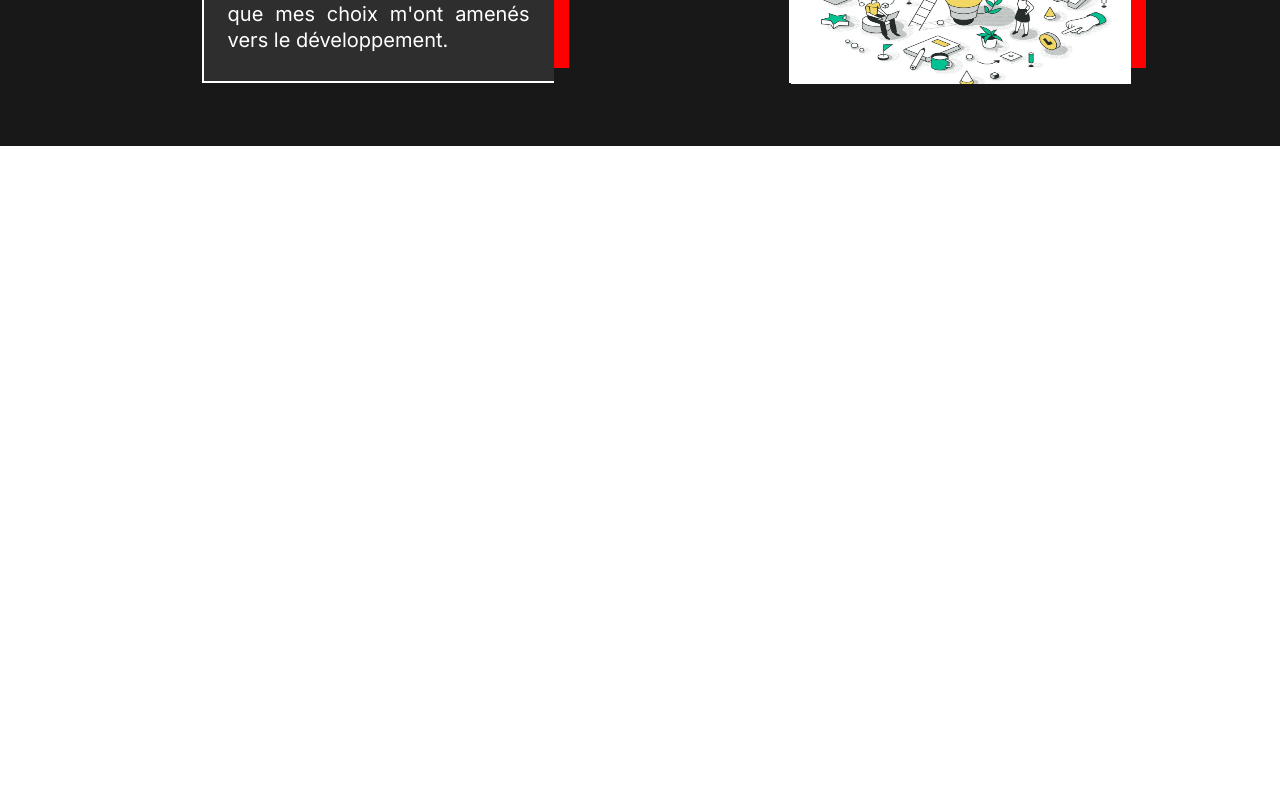
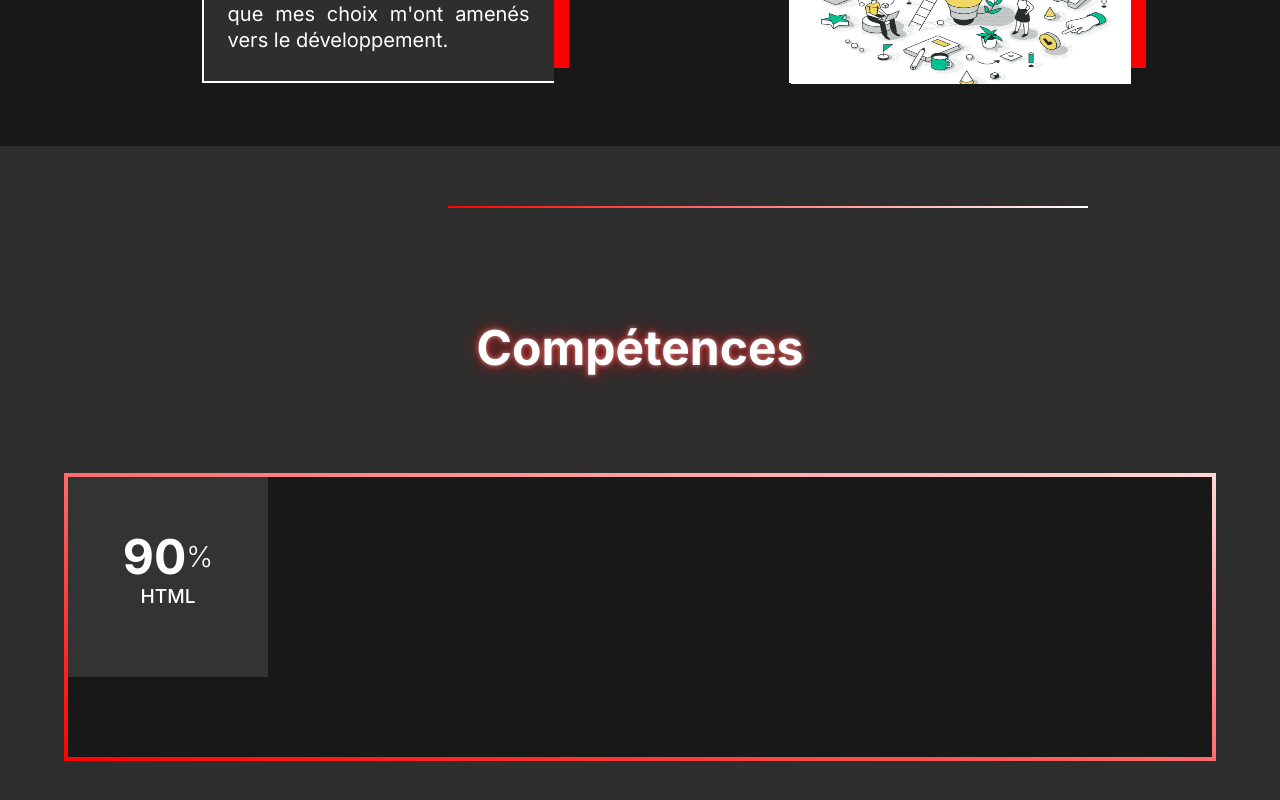
Before and after one commit to Charl2fde/PortfolioNext, a Next.js app in the folder portoflionext/: page / in a window 1280 px wide. Shown: the part 1690-2490 px from the top of the page. Before the commit the page ends 1836 px from the top, so only its background shows below. Built offline with nearby package versions, Linux system fonts and the light colour scheme.

Commit message:
📦 NEW: skills Effects

```diff
--- /dev/null
+++ b/portoflionext/src/components/skills/html.tsx
@@ -0,0 +1,21 @@
+// pages/MonComposant.tsx
+
+import React, { useEffect } from 'react';
+import styles from '@/styles/html.module.css';
+import skillsEffects from '@/utils/skillsEffects'
+
+const Html = () => {
+    return (
+        <div className={styles.compétences}>
+            <div className={styles.rating}>
+                <h2>
+                    <span className={styles.counter} data-target="90">90</span><sup>%</sup>
+                    <p>HTML</p>
+                </h2>
+            </div>
+            <skillsEffects/>
+        </div>
+    );
+};
+
+export default Html;
--- a/portoflionext/src/pages/index.tsx
+++ b/portoflionext/src/pages/index.tsx
@@ -3,6 +3,7 @@ import { Inter } from "next/font/google";
 import styles from "@/styles/Home.module.css";
 import NavBar from "@/components/navbar";
 import Separator from "@/components/separator";
+import Html from "@/components/skills/html";
 
 const inter = Inter({ subsets: ["latin"] });
 
@@ -10,7 +11,7 @@ export default function Home() {
   return (
     <>
       <Head>
-        <title>Create Next App</title>
+        <title>Charles de Feligonde</title>
         <meta name="description" content="Generated by create next app" />
         <meta name="viewport" content="width=device-width, initial-scale=1" />
         <link rel="icon" href="/favicon.ico" />
@@ -62,7 +63,7 @@ export default function Home() {
               <div className={styles["flip-card"]}>
                 <div className={styles["flip-card-inner"]}>
                   <div className={styles["flip-card-front"]}>
-                  <h1>Persévérant</h1>
+                    <h1>Persévérant</h1>
                     <img src="images/persévérance.jpg" alt="curieux" width={340} height={160} />
                   </div>
                   <div className={styles["flip-card-back"]}>
@@ -75,7 +76,7 @@ export default function Home() {
               <div className={styles["flip-card"]}>
                 <div className={styles["flip-card-inner"]}>
                   <div className={styles["flip-card-front"]}>
-                  <h1>Curieux</h1>
+                    <h1>Curieux</h1>
                     <img src="images/curieux.jpg" alt="curieux" width={340} height={160} />
                   </div>
                   <div className={styles["flip-card-back"]}>
@@ -88,7 +89,7 @@ export default function Home() {
               <div className={styles["flip-card"]}>
                 <div className={styles["flip-card-inner"]}>
                   <div className={styles["flip-card-front"]}>
-                  <h1>Créatif</h1>
+                    <h1>Créatif</h1>
                     <img src="images/créativité.webp" alt="Avatar" width={340} height={160} />
                   </div>
                   <div className={styles["flip-card-back"]}>
@@ -100,6 +101,17 @@ export default function Home() {
             </section>
           </div>
         </section>
+        <section className={styles.containerCompétences}>
+          <Separator />
+          <div className={styles.titleCompétences}>
+            <h1>Compétences</h1>
+          </div>
+          <div className={styles.compétencesFade}>
+            <div className={styles.compétencesBg}>
+              <Html/>
+            </div>
+          </div>
+        </section>
       </main>
     </>
   );
--- a/portoflionext/src/styles/Home.module.css
+++ b/portoflionext/src/styles/Home.module.css
@@ -201,3 +201,35 @@
 .flip-card-back p {
     padding: 4% 6%;
 }
+
+/* compétences */
+
+.containerCompétences {
+    height: 60rem;
+    width: 100%;
+    background-color: rgb(46, 46, 46);
+    padding-top: 60px;
+}
+
+.titleCompétences {
+    text-align: center;
+    font-size: 2rem;
+    margin-top: 110px;
+    color: rgb(255, 255, 255);
+    text-shadow: 0px 0px 5px rgba(255, 255, 255, 0.5),
+        0 0 10px rgba(255, 0, 0, 0.5),
+        0 0 20px rgba(255, 0, 0, 0.5);
+}
+
+.compétencesFade {
+    height: 280px;
+    background-image: linear-gradient(to top right, rgb(255, 0, 0), rgb(255, 215, 215));;
+    margin: 6rem 5%;
+    padding:4px 4px ;
+}
+
+.compétencesBg {
+    height: 100%;
+    width: 100%;
+    background: rgb(24, 24, 24);
+}
--- /dev/null
+++ b/portoflionext/src/styles/html.module.css
@@ -0,0 +1,56 @@
+.compétences {
+    position: relative;
+    width: 200px;
+    height: 200px;
+}
+
+.compétences .rating {
+    position: relative;
+    width: 100%;
+    height: 100%;
+    background: #333;
+}
+
+.compétences .rating .block {
+    position: absolute;
+    width: 2px;
+    height: 5px;
+    background: #000000;
+    left: 50%;
+    transform-origin: 50% 100px;
+    opacity: 0;
+    animation: animate 0.1s linear forwards;
+}
+@keyframes animate{
+    to{
+        opacity: 1;
+    }
+}
+
+.compétences .rating .block:nth-child(-n+91){
+    background: #f00;
+    box-shadow: 0 0 15px rgb(197, 0, 0)
+                0 0 30px rgb(143, 0, 0);
+}
+
+.compétences .rating h2 {
+    position: absolute;
+    top: 50%;
+    left: 50%;
+    transform: translate(-50%, -50%);
+    color: #fff;
+    font-size: 1.2em;
+    font-weight: 500;
+    text-align: center;
+    line-height: 1.5em;
+}
+
+.compétences .rating h2 span {
+    font-size: 2.5em;
+    font-weight: 700;
+}
+
+.compétences .rating h2 sup {
+    font-size: 1.5em;
+    font-weight: 300;
+}
--- /dev/null
+++ b/portoflionext/src/utils/skillsEffects.tsx
@@ -0,0 +1,27 @@
+// src/utils.ts
+
+    const rating = document.getElementsByClassName('rating')[0];
+    const block = document.getElementsByClassName('block');
+
+    for (var i = 1; i < 100; i++) {
+        rating.innerHTML += "<div class='block'></div>";
+        block[i].style.transform = "rotate("+ 3.6 * i +"deg)";
+        block[i].style.animationDelay = '${i/40}';
+    }
+
+    const counter = document.querySelector('.counter');
+    counter.innerText = 0;
+
+    const target = +counter.getAttribute('data-target');
+
+    const NumberCounter = () => {
+        const value = +counter.innerText;
+        if (value < target) {
+            counter.innerText = Math.ceil(value + 1);
+            setTimeout(() => {
+                NumberCounter()
+            }, 25);
+        }
+    };
+
+    NumberCounter();
```
